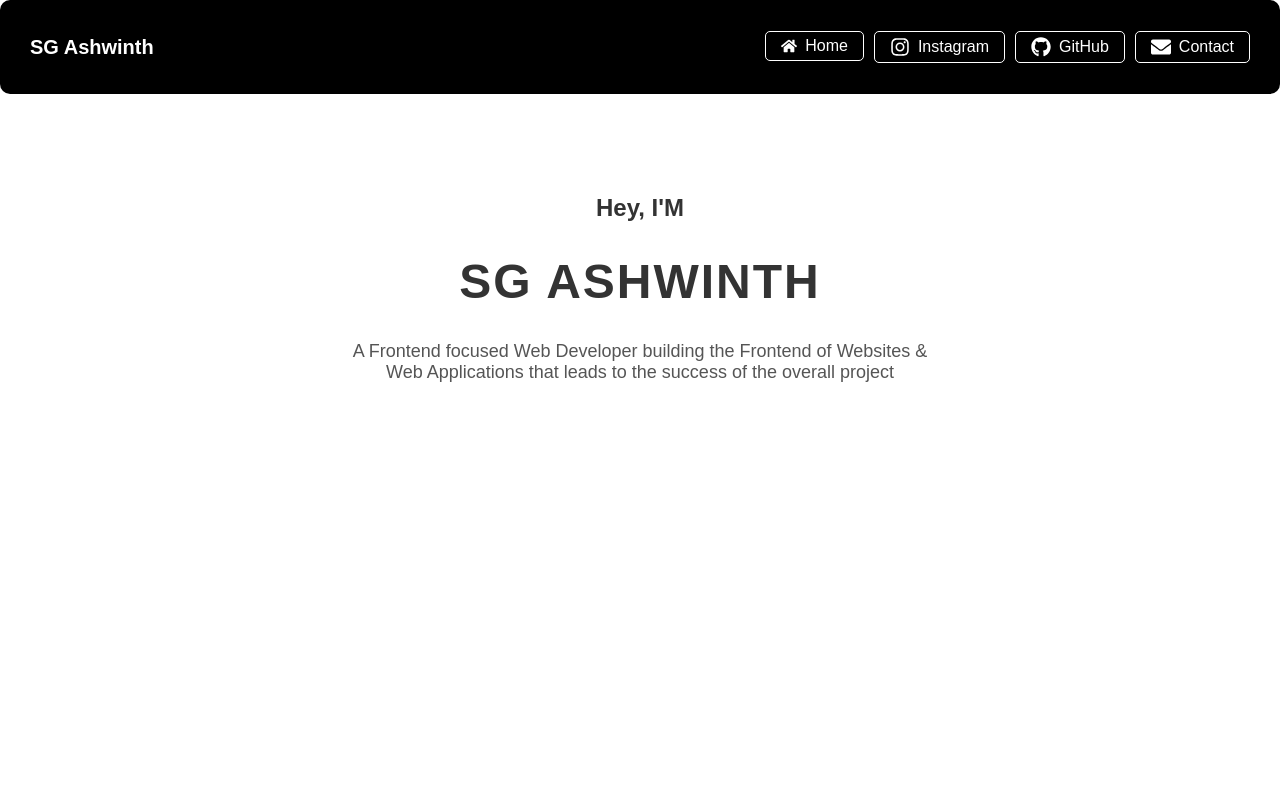
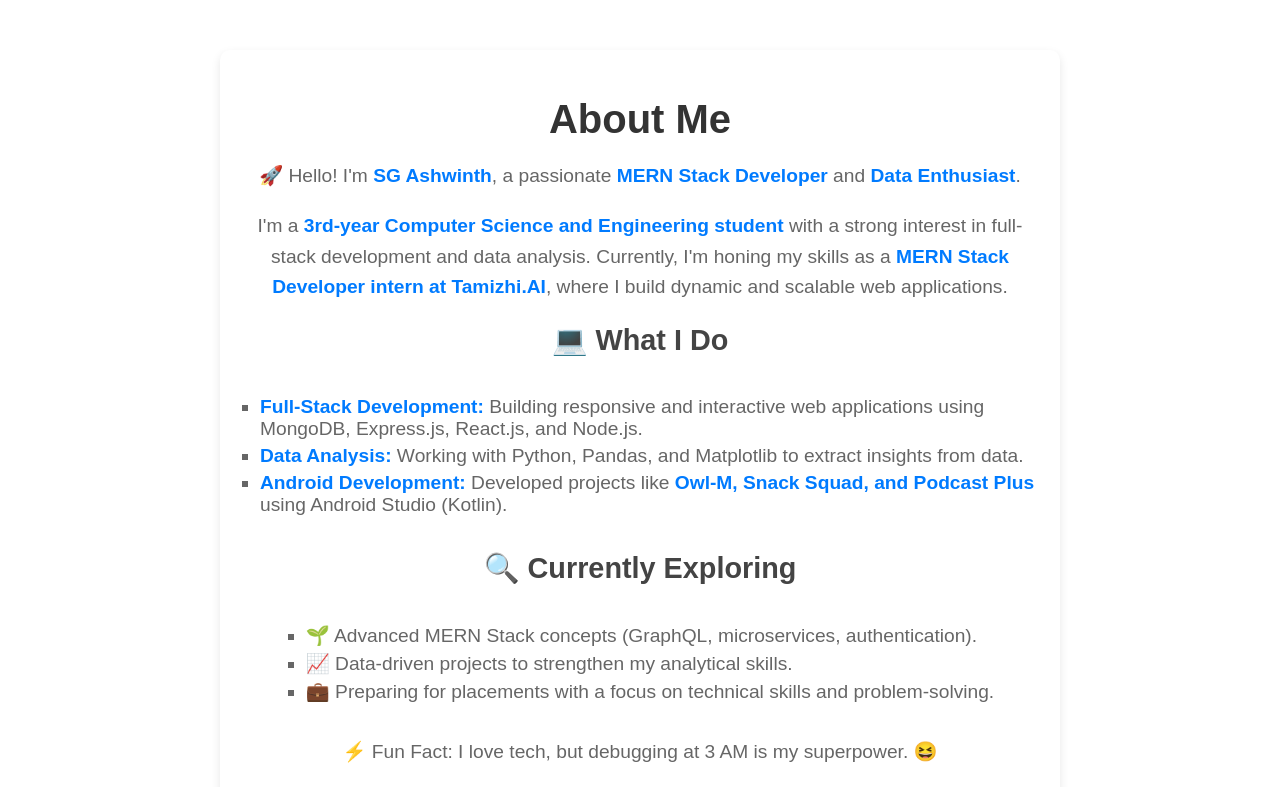
Before and after one commit to Ashwinthraj05/Ashwinthraj-portfolio, a React (Create React App) app: page /Ashwinthraj-portfolio/about in a window 1280 px wide. Shown: the top 787 px of the page. Built offline with nearby package versions, Linux system fonts and the light colour scheme.

Commit message:
About added

```diff
--- a/package.json
+++ b/package.json
@@ -11,6 +11,7 @@
     "react": "^19.0.0",
     "react-dom": "^19.0.0",
     "react-icons": "^5.5.0",
+    "react-router-dom": "^7.2.0",
     "react-scripts": "5.0.1",
     "web-vitals": "^2.1.4"
   },
--- /dev/null
+++ b/src/About.js
@@ -0,0 +1,44 @@
+import React from "react";
+import "./App.css"; // Ensure your CSS is updated for styling
+
+const About = () => {
+  return (
+    <div className="about-container">
+      <h1>About Me</h1>
+
+      <p>
+        🚀 Hello! I'm <strong>SG Ashwinth</strong>, a passionate
+        <strong> MERN Stack Developer</strong> and <strong>Data Enthusiast</strong>.
+      </p>
+
+      <p>
+        I'm a <strong>3rd-year Computer Science and Engineering student</strong> with a strong interest in full-stack development and data analysis.
+        Currently, I'm honing my skills as a <strong>MERN Stack Developer intern at Tamizhi.AI</strong>, where I build dynamic and scalable web applications.
+      </p>
+
+      <h2>💻 What I Do</h2>
+      <ul className="about-list">
+        <li><strong>Full-Stack Development:</strong> Building responsive and interactive web applications using MongoDB, Express.js, React.js, and Node.js.</li>
+        <li><strong>Data Analysis:</strong> Working with Python, Pandas, and Matplotlib to extract insights from data.</li>
+        <li><strong>Android Development:</strong> Developed projects like <strong>Owl-M, Snack Squad, and Podcast Plus</strong> using Android Studio (Kotlin).</li>
+      </ul>
+
+      <h2>🔍 Currently Exploring</h2>
+      <ul className="about-list">
+        <li>🌱 Advanced MERN Stack concepts (GraphQL, microservices, authentication).</li>
+        <li>📈 Data-driven projects to strengthen my analytical skills.</li>
+        <li>💼 Preparing for placements with a focus on technical skills and problem-solving.</li>
+      </ul>
+
+      <p>⚡ Fun Fact: I love tech, but debugging at 3 AM is my superpower. 😆</p>
+
+      <h2>📲 Let's Connect!</h2>
+      <p>
+        Check out my work on <a href="https://github.com/Ashwinthraj05" target="_blank" rel="noopener noreferrer">GitHub</a> &nbsp;
+        or say hi on <a href="https://www.instagram.com/x..ashwinthz..x" target="_blank" rel="noopener noreferrer">Instagram</a>. 🚀
+      </p>
+    </div>
+  );
+};
+
+export default About;
--- a/src/App.css
+++ b/src/App.css
@@ -161,3 +161,75 @@ body {
 .description {
   animation: fadeInUp 2s ease-out;
 }
+.about-container {
+  max-width: 800px;
+  margin: 50px auto;
+  padding: 20px;
+  background: #fff;
+  border-radius: 10px;
+  box-shadow: 0 4px 10px rgba(0, 0, 0, 0.1);
+  text-align: center;
+}
+
+.about-container h1 {
+  font-size: 2.5rem;
+  color: #333;
+  margin-bottom: 10px;
+}
+
+.about-container h2 {
+  font-size: 1.8rem;
+  color: #444;
+  margin-top: 20px;
+}
+
+.about-container p {
+  font-size: 1.2rem;
+  color: #666;
+  line-height: 1.6;
+}
+
+.about-container strong {
+  color: #007bff;
+}
+
+.about-list {
+  text-align: left;
+  list-style-type: square;
+  margin: 10px auto;
+  padding-left: 20px;
+  display: inline-block;
+}
+
+.about-list li {
+  font-size: 1.2rem;
+  color: #666;
+  margin: 5px 0;
+}
+
+/* Responsive Design */
+@media (max-width: 768px) {
+  .about-container {
+    width: 90%;
+    padding: 15px;
+  }
+
+  .about-container h1 {
+    font-size: 2rem;
+  }
+
+  .about-container h2 {
+    font-size: 1.5rem;
+  }
+
+  .about-container p {
+    font-size: 1rem;
+  }
+  .about-container {
+    display: block; /* Ensure it's visible */
+    color: white;   /* Change based on theme */
+  }
+  /* About{
+    background-color: black;
+  } */
+}
--- a/src/App.js
+++ b/src/App.js
@@ -1,15 +1,20 @@
 import React from "react";
+import { BrowserRouter as Router, Routes, Route } from "react-router-dom";
 import { motion } from "framer-motion";
+import NavBar from "./NavBar";  // Import NavBar
 import Blog from "./Blog.js";
+import About from "./About.js";
+
 function App() {
   return (
-    <>
+    <Router  basename="/Ashwinthraj-portfolio">
+      {/* ✅ Navbar should be inside Router but outside Routes */}
+      {/* {<NavBar /> */}
+
+      <Routes>
+        <Route path="/" element={
           <div className="App">
             <Blog />
-      </div>
-
-      <div className="App">
-        {/* Main Content */}
             <div className="container">
               <motion.h2
                 className="greeting"
@@ -40,7 +45,12 @@ function App() {
               </motion.p>
             </div>
           </div>
-    </>
+        } />
+
+        {/* ✅ Route for About Page */}
+        <Route exact path="/about" element={<About />} />
+      </Routes>
+    </Router>
   );
 }
 
--- a/src/NavBar.js
+++ b/src/NavBar.js
@@ -1,5 +1,8 @@
 import React from "react";
-import { FaHome, FaEnvelope, FaInstagram, FaGithub } from "react-icons/fa";
+import { Link } from "react-router-dom";
+
+import { FaHome, FaEnvelope, FaInstagram, FaGithub , FaAbout} from "react-icons/fa";
+import { FaInfoCircle, FaUser } from "react-icons/fa";
 import "./App.css";
 
 function NavBar() {
@@ -13,25 +16,28 @@ function NavBar() {
           </a>
         </li>
         <li>
-          <a href="https://www.instagram.com/x..ashwinthz..x?igsh=MXRnZ3gxcHlwYWhzbw=="
+  <Link to="/about" className="nav-item">About</Link>
+</li>
+        <li>
+          <Link to="https://www.instagram.com/x..ashwinthz..x?igsh=MXRnZ3gxcHlwYWhzbw=="
              target="_blank"
              rel="noopener noreferrer"
              className="nav-item">
             <FaInstagram className="icon" /> Instagram
-          </a>
+          </Link>
         </li>
         <li>
-          <a href="https://github.com/Ashwinthraj05"
+          <Link to="https://github.com/Ashwinthraj05"
              target="_blank"
              rel="noopener noreferrer"
              className="nav-item">
             <FaGithub className="icon" /> GitHub
-          </a>
+          </Link>
         </li>
         <li>
-          <a href="/contact" className="nav-item">
+          <Link to="/contact" className="nav-item">
             <FaEnvelope className="icon" /> Contact
-          </a>
+          </Link>
         </li>
       </ul>
     </nav>
```
Also changed, not shown: 1 other file (tests, documents, lock files or other folders). Lines whose indentation alone changed are shown as unchanged.
